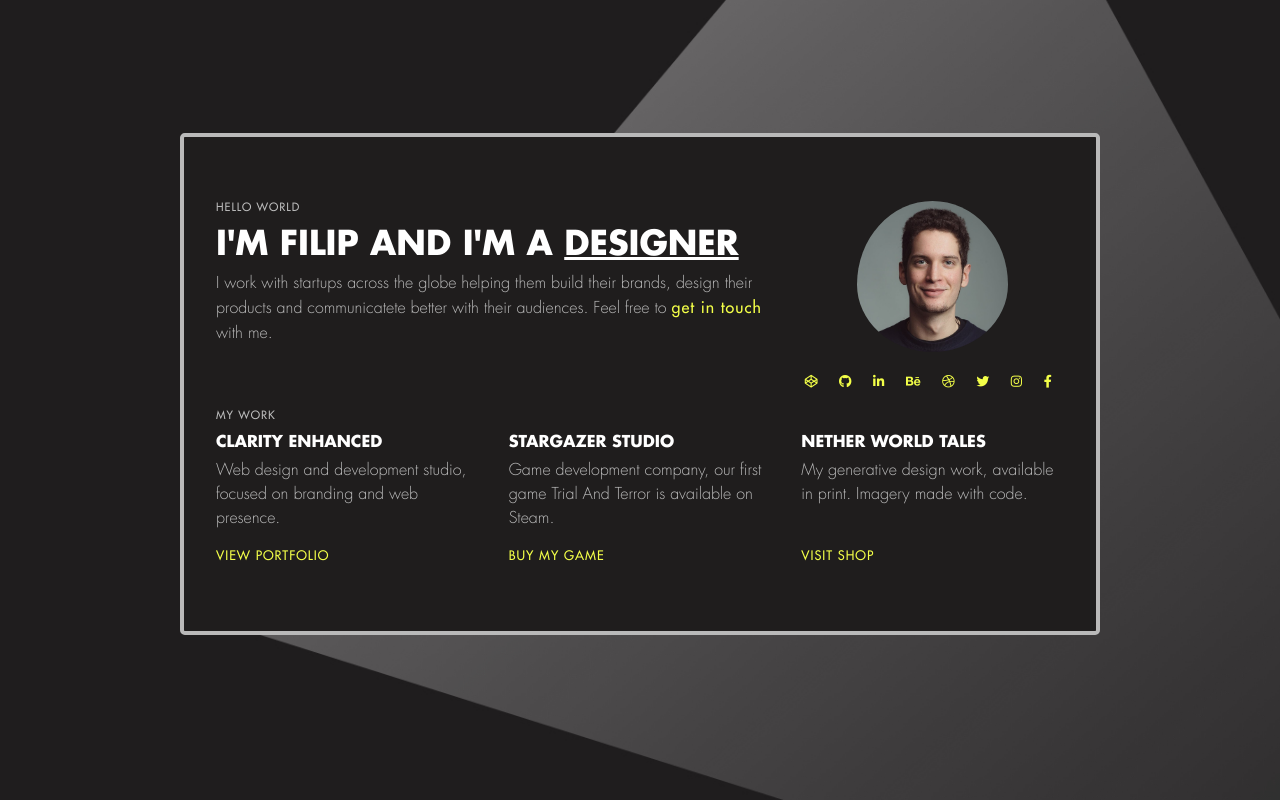
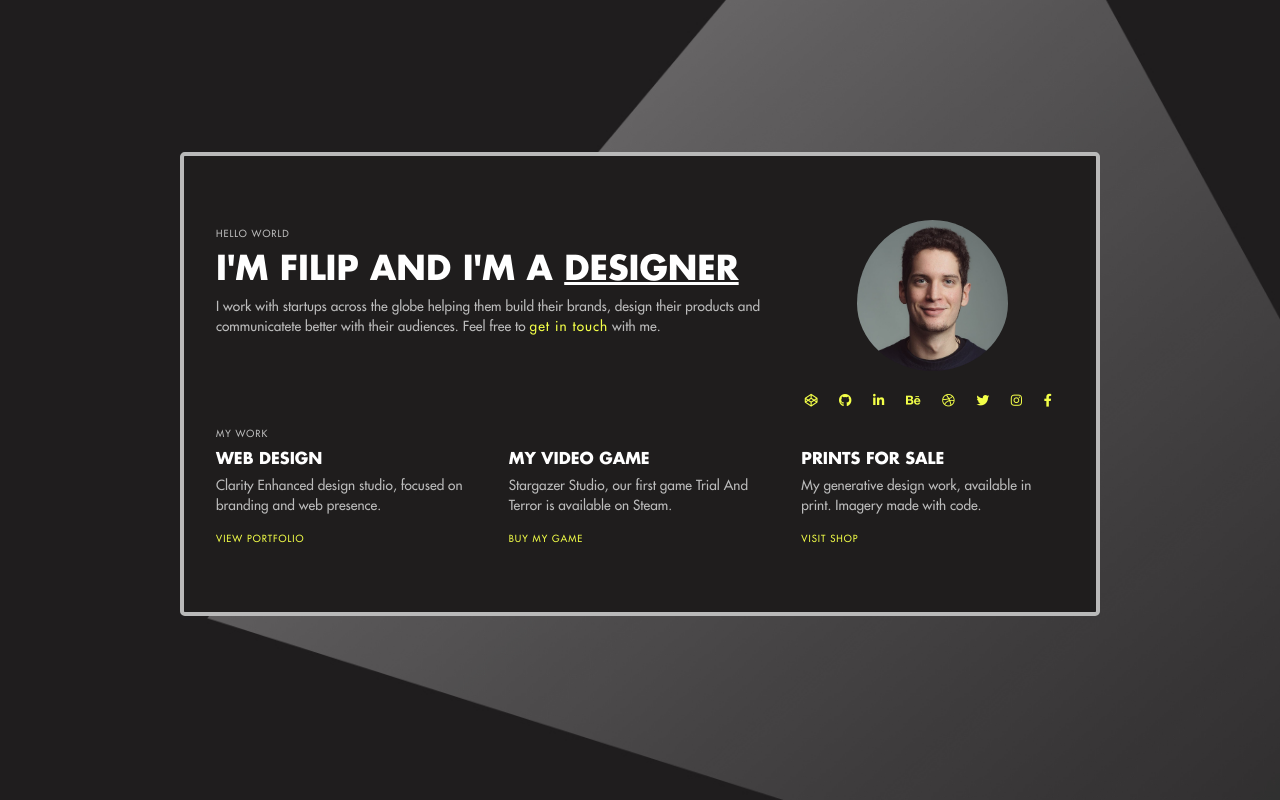
Before and after one commit to FilipRastovic/www.filiprastovic.com, a PHP site: page / in a window 1280 px wide. Run offline with PHP 8.4, Linux system fonts and the light colour scheme.

Commit message:
-Smaller type

```diff
--- a/css/filip-rastovic-theme.min.css
+++ b/css/filip-rastovic-theme.min.css
@@ -2,4 +2,4 @@
  * Start Bootstrap - Filip Rastovic v1.0.0 (https://filiprastovic.com)
  * Copyright 2013-2020 Filip Rastovic
  * Licensed under MIT (https://github.com/BlackrockDigital/filip-rastovic/blob/master/LICENSE)
- */@font-face{font-family:Futura;src:url(../fonts/futura/FuturaLT-Light.ttf) format("truetype");font-weight:300}@font-face{font-family:Futura;src:url(../fonts/futura/FuturaLT.ttf) format("truetype");font-weight:400}@font-face{font-family:Futura;src:url(../fonts/futura/FuturaLT-Bold.ttf) format("truetype");font-weight:700}@font-face{font-family:Futura;src:url(../fonts/futura/FuturaLT-ExtraBold.ttf) format("truetype");font-weight:900}.bg-dark{background-color:#1f1d1d!important}h1{font-size:2.1rem}h5{font-size:1rem}h6{font-size:.7rem;letter-spacing:1px}.text-muted{color:#bcbcbc!important}body{background-image:url(/img/triangle.jpg);background-size:cover;background-repeat:no-repeat;font-family:Futura,sans-serif}@media (min-width:768px){body{height:100vh}}.jumbotron{background-color:#1f1d1d}@media (min-width:768px){.jumbotron{border:4px solid #b9b9b9}}.profilna{width:151px;height:auto}hr{border-color:#fff;width:2rem;float:left;margin-top:0}.columns{padding-bottom:6rem}@media (min-width:768px){.columns{padding-bottom:0}}.cool-link{display:inline-block;color:#f3ff48!important;text-decoration:none;letter-spacing:1px}.cool-link:hover{text-decoration:none}.cool-link::after{content:'';display:block;width:0;height:2px;background:#f3ff48!important;-webkit-transition:width .3s;transition:width .3s}.cool-link:hover::after{width:60%}.btn-link{font-size:.8rem}
+ */@font-face{font-family:Futura;src:url(../fonts/futura/FuturaLT-Light.ttf) format("truetype");font-weight:300}@font-face{font-family:Futura;src:url(../fonts/futura/FuturaLT.ttf) format("truetype");font-weight:400}@font-face{font-family:Futura;src:url(../fonts/futura/FuturaLT-Bold.ttf) format("truetype");font-weight:700}@font-face{font-family:Futura;src:url(../fonts/futura/FuturaLT-ExtraBold.ttf) format("truetype");font-weight:900}.bg-dark{background-color:#1f1d1d!important}h1{font-size:2.1rem}h5{font-size:1rem}h6{font-size:.6rem;letter-spacing:1px}p{font-size:.85rem}.text-muted{color:#bcbcbc!important}body{background-image:url(/img/triangle.jpg);background-size:cover;background-repeat:no-repeat;font-family:Futura,sans-serif}@media (min-width:768px){body{height:100vh}}.jumbotron{background-color:#1f1d1d}@media (min-width:768px){.jumbotron{border:4px solid #b9b9b9}}.profilna{width:151px;height:auto}hr{border-color:#fff;width:2rem;float:left;margin-top:0}.columns{padding-bottom:6rem}@media (min-width:768px){.columns{padding-bottom:0}}.cool-link{display:inline-block;color:#f3ff48!important;text-decoration:none;letter-spacing:1px}.cool-link:hover{text-decoration:none}.cool-link::after{content:'';display:block;width:0;height:2px;background:#f3ff48!important;-webkit-transition:width .3s;transition:width .3s}.cool-link:hover::after{width:60%}.btn-link{font-size:.6rem}
--- a/index.html
+++ b/index.html
@@ -48,9 +48,9 @@
             <div class="jumbotron">
                 <div class="row">
                   <div class="columns col-md-8 order-2 order-md-1">
-                    <h6 class="text-uppercase text-muted wow animated fadeIn" data-wow-duration="1s">Hello World</h6>
+                    <h6 class="text-uppercase text-muted mt-2 wow animated fadeIn" data-wow-duration="1s">Hello World</h6>
                     <h1 class="text-uppercase font-weight-bold text-white wow animated fadeIn" data-wow-duration="1s" data-wow-delay="1s">I'm Filip and I'm a <u>Designer</u></h1>
-                    <p class="font-weight-light text-muted wow animated fadeIn" data-wow-duration="1s" data-wow-delay="2s">I work with startups across the globe helping them build their brands, design their products and communicatete better with their audiences.
+                    <p class="text-muted wow animated fadeIn" data-wow-duration="1s" data-wow-delay="2s">I work with startups across the globe helping them build their brands, design their products and communicatete better with their audiences.
                       Feel free to <a class="font-weight-normal cool-link" href="mailto:filip@clarity-enhanced.net">get in touch</a> with me.
                     </p>
                   </div>
@@ -90,18 +90,18 @@
                   </div>
                   <div class="col-12"></div>
                   <div class="columns col-md-4 d-flex flex-column wow animated fadeIn" data-wow-duration="1s" data-wow-delay="4s">
-                    <h5 class="text-uppercase font-weight-bold text-white">Clarity Enhanced</h5>
-                    <p class="font-weight-light text-muted">Web design and development studio, focused on branding and web presence.</p>
+                    <h5 class="text-uppercase font-weight-bold text-white">Web Design</h5>
+                    <p class="text-muted">Clarity Enhanced design studio, focused on branding and web presence.</p>
                     <a href="https://www.clarity-enhanced.net/portfolio/" target="_BLANK" class="text-uppercase mt-auto cool-link btn-link">View Portfolio</a>
                   </div>
                   <div class="columns col-md-4 d-flex flex-column wow animated fadeIn" data-wow-duration="1s" data-wow-delay="5s">
-                    <h5 class="text-uppercase font-weight-bold text-white">Stargazer Studio</h5>
-                    <p class="font-weight-light text-muted">Game development company, our first game Trial And Terror is available on Steam.</p>
+                    <h5 class="text-uppercase font-weight-bold text-white">My video game</h5>
+                    <p class="text-muted">Stargazer Studio, our first game Trial And Terror is available on Steam.</p>
                     <a href="http://stargazerstudio.net/" target="_BLANK" class="text-uppercase mt-auto cool-link btn-link">Buy My Game</a>
                   </div>
                   <div class="columns col-md-4 d-flex flex-column wow animated fadeIn" data-wow-duration="1s" data-wow-delay="6s">
-                    <h5 class="text-uppercase font-weight-bold text-white">Nether World Tales</h5>
-                    <p class="font-weight-light text-muted">My generative design work, available in print. Imagery made with code.</p>
+                    <h5 class="text-uppercase font-weight-bold text-white">Prints for sale</h5>
+                    <p class="text-muted">My generative design work, available in print. Imagery made with code.</p>
                     <a href="https://society6.com/filiporastovic" target="_BLANK" class="text-uppercase mt-auto cool-link btn-link">Visit Shop</a>
                   </div>
                 </div>
--- a/js/filip-rastovic-theme.min.js
+++ b/js/filip-rastovic-theme.min.js
@@ -5,11 +5,3 @@
  */
 
 (new WOW).init();
-
-$( document ).click(function() {
-
-	var audio = new Audio( 'sounds/pop_07.wav' );
-
-	audio.play();
-
-});
--- a/scss/_bootstrap-overrides.scss
+++ b/scss/_bootstrap-overrides.scss
@@ -15,12 +15,12 @@ h5 {
 }
 
 h6 {
-	font-size: .7rem;
+	font-size: .6rem;
 	letter-spacing: 1px;
 }
 
 p {
-
+	font-size: .85rem;
 }
 
 .text-muted {
--- a/scss/_global.scss
+++ b/scss/_global.scss
@@ -43,6 +43,7 @@ hr {
     color: #f3ff48 !important;
 	text-decoration: none;
 	letter-spacing: 1px;
+
 }
 
 .cool-link:hover {
@@ -60,9 +61,8 @@ hr {
 
 .cool-link:hover::after {
     width: 60%;
-    //transition: width .3s;
 }
 
 .btn-link {
-	font-size: .8rem;
+	font-size: .6rem;
 }
```
Also changed, not shown: css/filip-rastovic-theme.css (+6 -2 lines).
